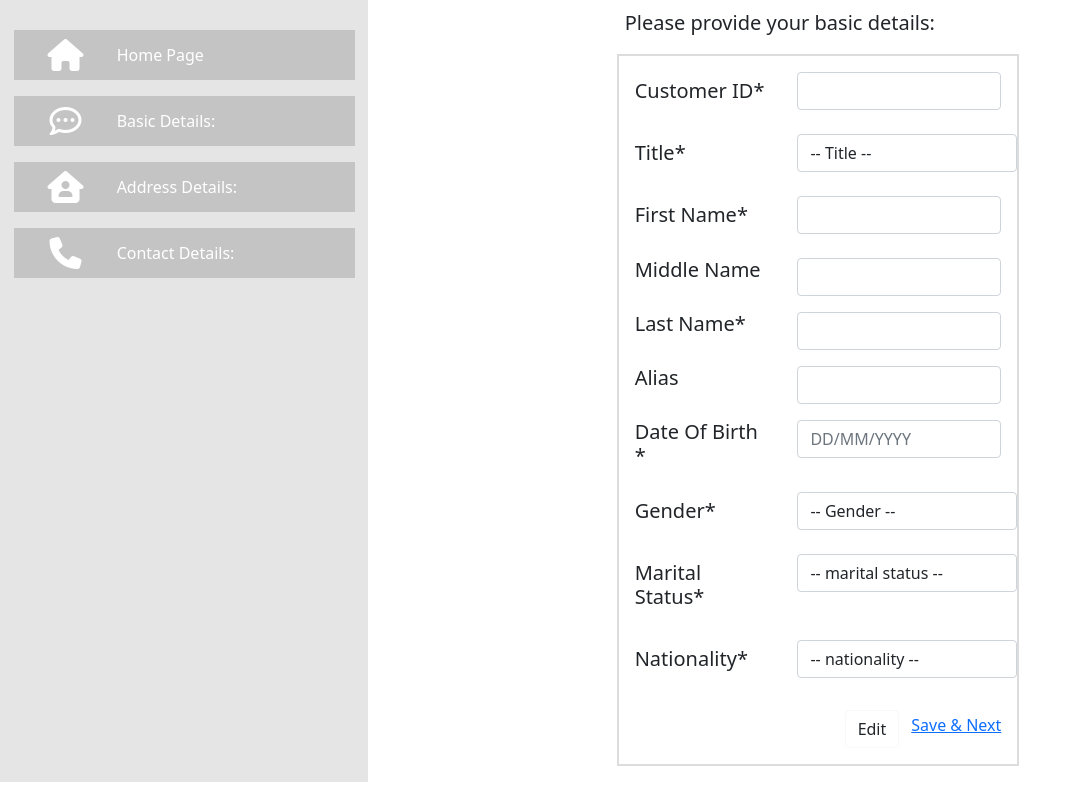
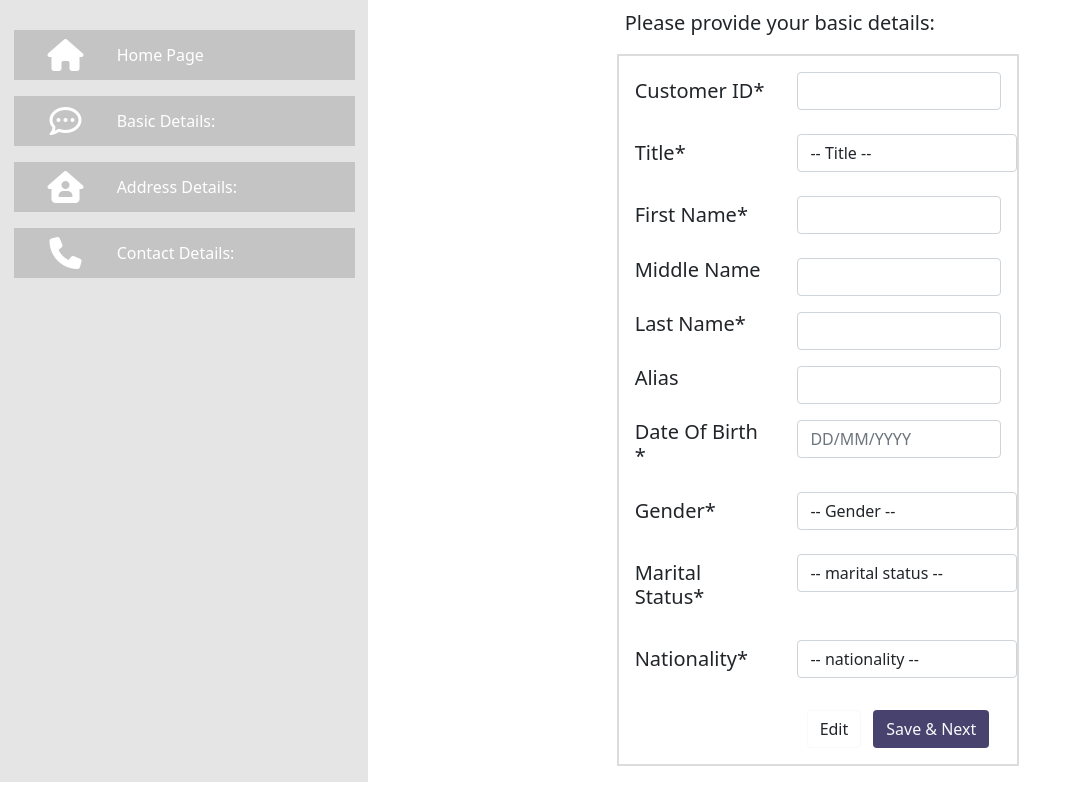
Before and after one commit to Subbu23M/Digi-Sprint-Assignment-One, a React (Create React App) app: page /basic in a window 1280 px wide. Shown: the whole page, without its empty margins (0-1082 px from the left). Built offline with nearby package versions, Linux system fonts and the light colour scheme.

Commit message:
'changed'

```diff
--- a/src/Components/BasicDetails.js
+++ b/src/Components/BasicDetails.js
@@ -520,7 +520,11 @@ const BasicDetails = (props) => {
                         to='/address'
                     >
 
-                        Save & Next
+                        <ButtonTwo
+                            text = 'save & next'
+                            bgColor = 'bgColorValue'
+                            onClickEvent = {handleSubmit}
+                        />
 
                     </Link>
 
@@ -529,7 +533,6 @@ const BasicDetails = (props) => {
                             path='address'
                             component={AddressDetails}
                         >
-
                         </Route>
                     </Switch>
 
```
Also changed, not shown: commands.txt.
